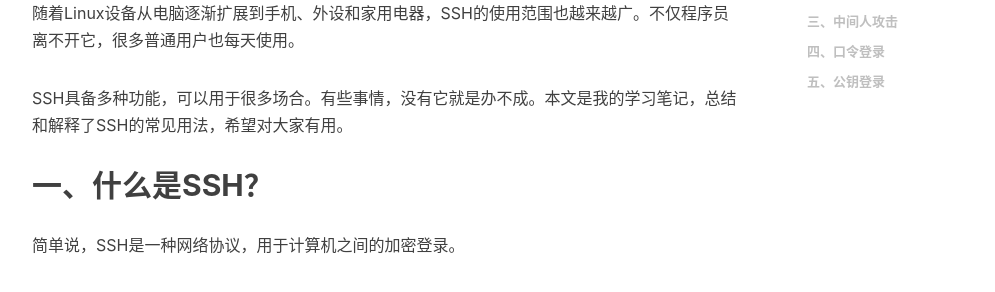
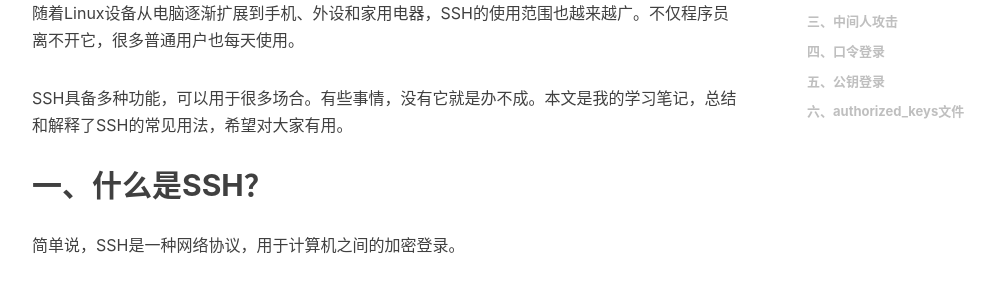
Before and after one commit to yarkable/yarkable.github.io, a Jekyll site: the page built from _posts/2019-03-31-SSH原理与运用（一）：远程登录.md, in a window 1280 px wide and 900 px high, scrolled down 710 px. Shown: the part 143-435 px from the top of the window, without its empty margins (233-1228 px from the left). Built offline with Jekyll 4.4.1, drawn with Linux system fonts in a browser that asks for light colours; nearby versions of some CDN libraries; comment, search, counter and statistics services are not loaded.

Commit message:
upload sixth post

````diff
--- a/_posts/2019-03-31-SSH原理与运用（一）：远程登录.md
+++ b/_posts/2019-03-31-SSH原理与运用（一）：远程登录.md
@@ -133,7 +133,7 @@
 　　// debian系统
 　　/etc/init.d/ssh restart
 ```
-六、authorized_keys文件
+## 六、authorized_keys文件
 
 远程主机将用户的公钥，保存在登录后的用户主目录的`$HOME/.ssh/authorized_keys`文件中。公钥就是一段字符串，只要把它追加在authorized_keys文件的末尾就行了。
 
````
